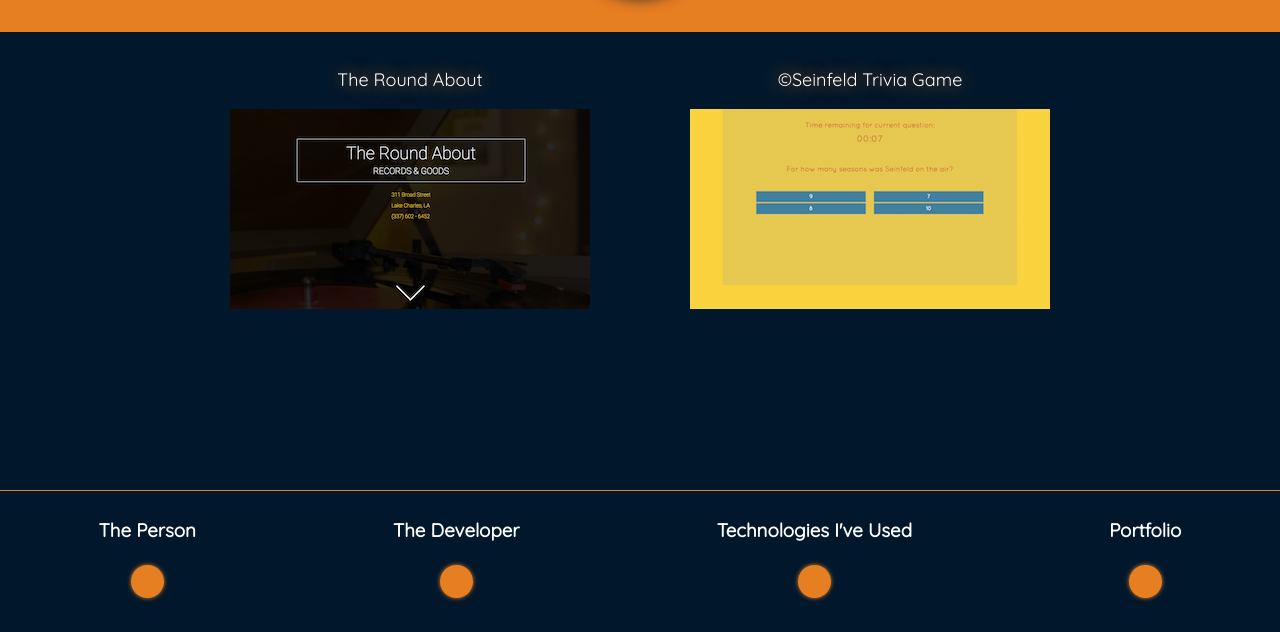
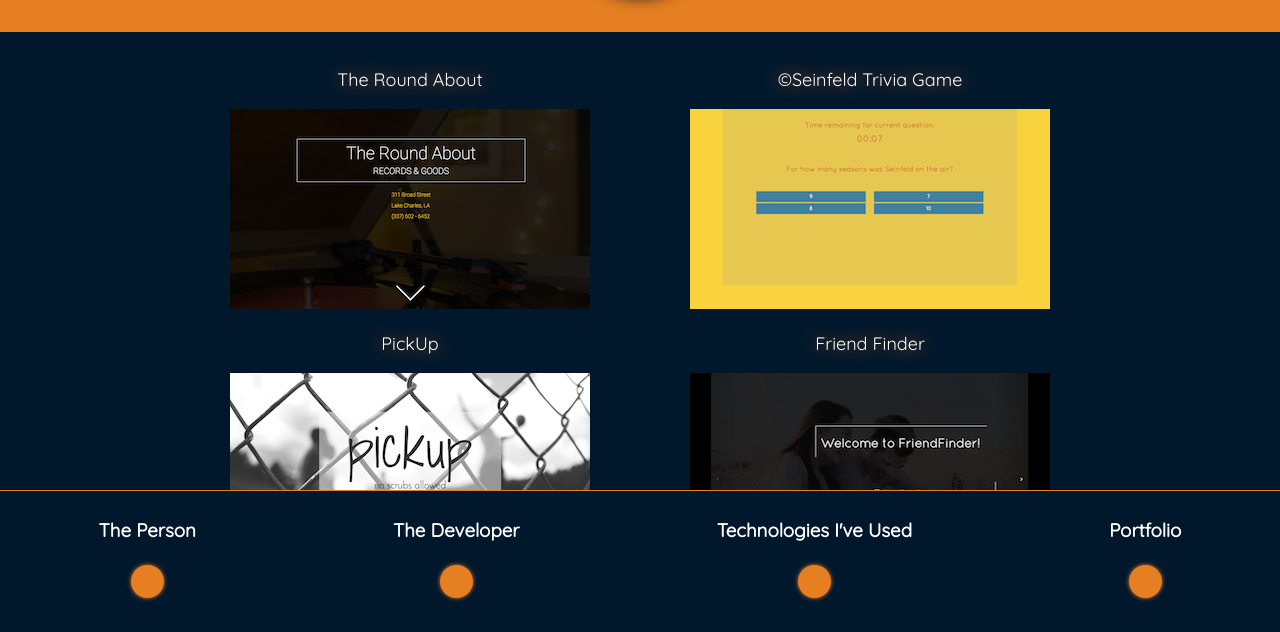
Before and after one commit to dsuare1/portfolio_v2, a React app: page / in a window 1280 px wide. Both pictures are taken after a click on the button 1145 px from the left and 749 px from the top of the page. Shown: the part 168-800 px from the top of the page. Built offline with nearby package versions, Linux system fonts and the light colour scheme.

Commit message:
pv2_13 - added remaining projects to portfolio section

```diff
--- a/src/css/style.css
+++ b/src/css/style.css
@@ -91,7 +91,9 @@
 #portfolio-container {
     display: flex;
     flex-direction: row;
+    flex-wrap: wrap;
     justify-content: space-around;
+    padding-bottom: 1em;
 }
 
 #tech-container {
--- a/src/js/components/Portfolio.js
+++ b/src/js/components/Portfolio.js
@@ -1,7 +1,9 @@
 import React from 'react';
 
-import traLandingPage from '../../assets/img/The-Round-About-Landing-Page.png';
-import seinfeld from '../../assets/img/seinfeld.png';
+import traLandingPage from '../../assets/img/tra_landing_page.png';
+import seinfeldLandingPage from '../../assets/img/seinfeld_landing_page.png';
+import pickUpLandingPage from '../../assets/img/pickup_landing_page.png';
+import friendFinderLandingPage from '../../assets/img/friend_finder_landing_page.png';
 
 function Portfolio() {
   return (
@@ -13,7 +15,17 @@
       </div>
       <div className="portfolio-item">
         <a href="http://suarez-seinfeld-trivia.herokuapp.com/" className="portfolio-link" target="_blank" rel="noopener noreferrer"><p>&copy;Seinfeld Trivia Game</p>
-          <img src={seinfeld} alt="Seinfeld Trivia Game" />
+          <img src={seinfeldLandingPage} alt="Seinfeld Trivia Game" />
+        </a>
+      </div>
+      <div className="portfolio-item">
+        <a href="http://bjrd-pickup.herokuapp.com/" className="portfolio-link" target="_blank" rel="noopener noreferrer"><p>PickUp</p>
+          <img src={pickUpLandingPage} alt="Pick Up" />
+        </a>
+      </div>
+      <div className="portfolio-item">
+        <a href="http://suarez-friend-finder.herokuapp.com/" className="portfolio-link" target="_blank" rel="noopener noreferrer"><p>Friend Finder</p>
+          <img src={friendFinderLandingPage} alt="Friend Finder" />
         </a>
       </div>
     </div>
```
Also changed, not shown: src/assets/img/friend_finder_landing_page.png (added), src/assets/img/pickup_landing_page.png (added), src/assets/img/seinfeld_landing_page.png (renamed from src/assets/img/seinfeld.png), src/assets/img/tra_landing_page.png (renamed from src/assets/img/The-Round-About-Landing-Page.png).
